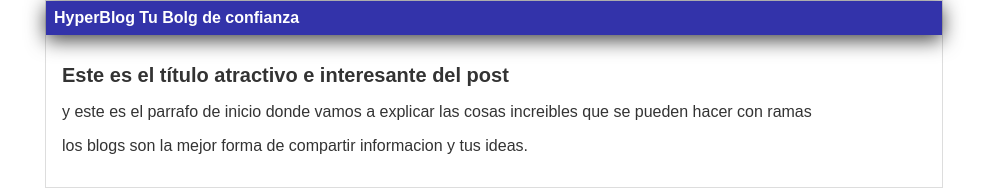
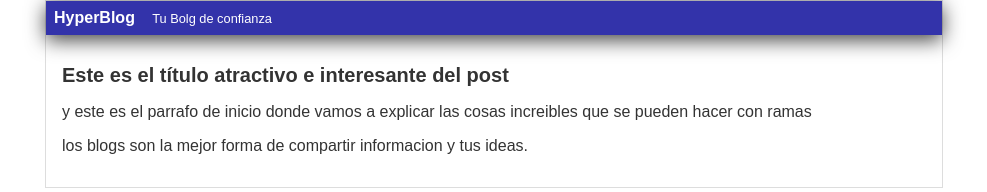
Before and after one commit to afcvz1990/proyecto1, a plain HTML site: page index.html in a window 1280 px wide. Shown: the whole page, without its empty margins (146-1133 px from the left). Drawn offline with Linux system fonts and the light colour scheme.

Commit message:
se rectifico un error con una etiqueta en la cabecera

```diff
--- a/index.html
+++ b/index.html
@@ -11,7 +11,7 @@
     <div id="container">
         <div id="cabecera">
             HyperBlog
-            <span id=""tagline">Tu Bolg de confianza </span>
+            <span id="tagline">Tu Bolg de confianza </span>
         </div>
         <div id="post">
             <h1>Este es el título atractivo e interesante del post</h1>
```
